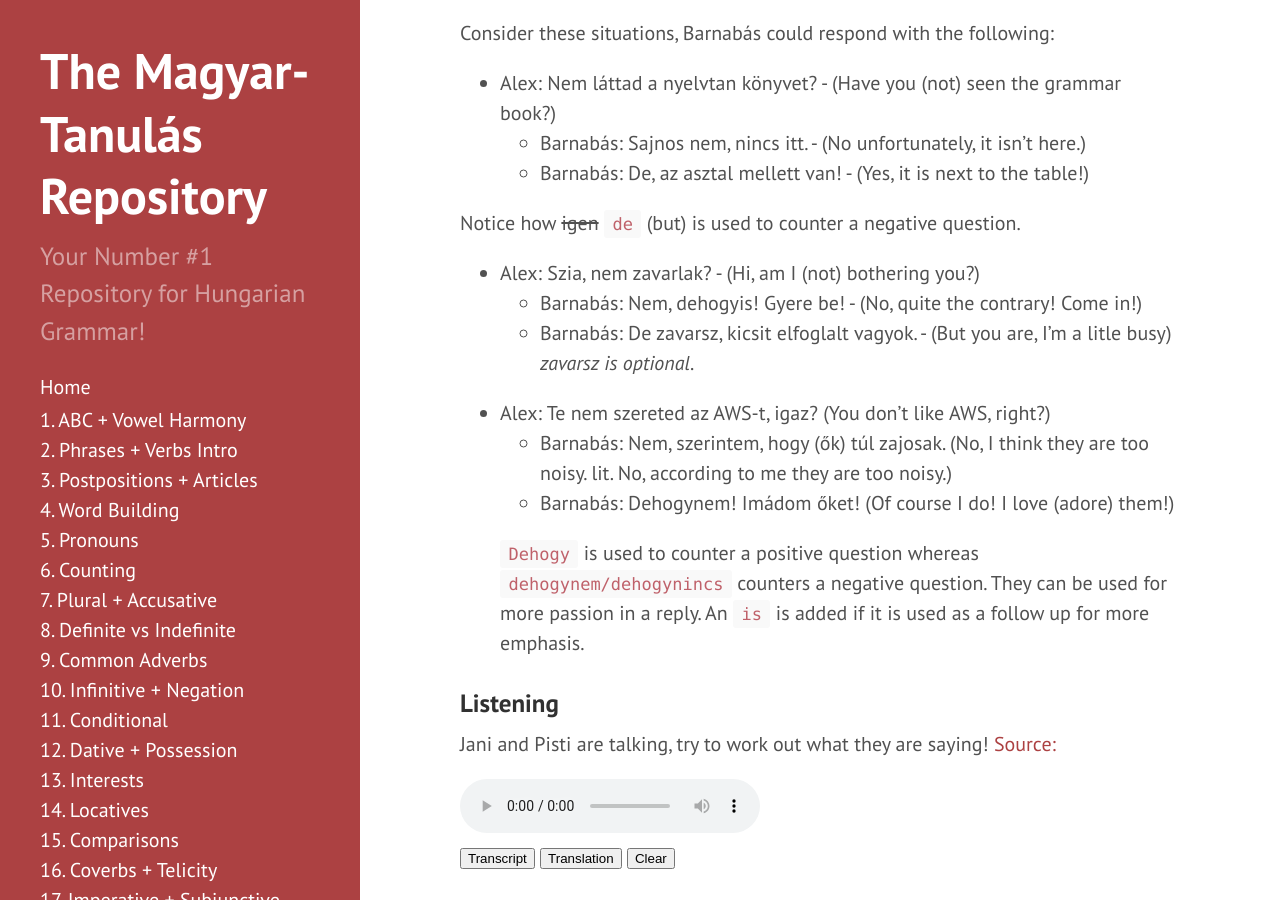
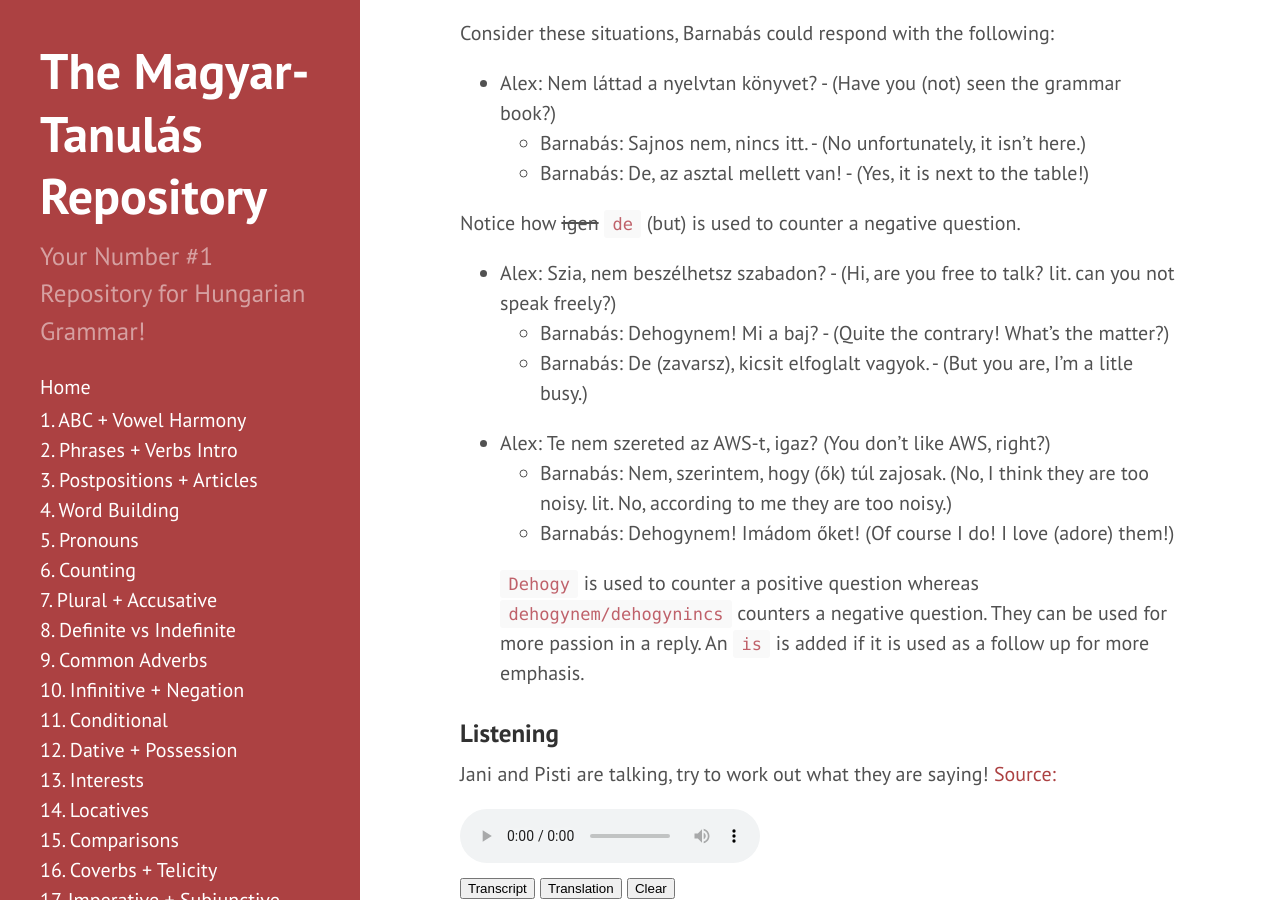
Before and after one commit to Magyartanulas/magyartanulas.github.io, a Jekyll site: the page built from infinitive_negation.md, in a window 1280 px wide and 900 px high, scrolled down 5421 px. Built offline with Jekyll 4.4.1, drawn with Linux system fonts in a browser that asks for light colours; comment, search, counter and statistics services are not loaded.

Commit message:
Update infinitive_negation.md

```diff
--- a/infinitive_negation.md
+++ b/infinitive_negation.md
@@ -164,9 +164,9 @@ Consider these situations, Barnabás could respond with the following:
 
 Notice how ~~igen~~ `de` (but) is used to counter a negative question.
 
-* Alex: Szia, nem zavarlak? - (Hi, am I (not) bothering you?)
-  * Barnabás: Nem, dehogyis! Gyere be! - (No, quite the contrary! Come in!)
-  * Barnabás: De zavarsz, kicsit elfoglalt vagyok. - (But you are, I'm a litle busy) *zavarsz is optional*.
+* Alex: Szia, nem beszélhetsz szabadon? - (Hi, are you free to talk? lit. can you not speak freely?)
+  * Barnabás: Dehogynem! Mi a baj? - (Quite the contrary! What's the matter?)
+  * Barnabás: De (zavarsz), kicsit elfoglalt vagyok. - (But you are, I'm a litle busy.)
 
 * Alex: Te nem szereted az AWS-t, igaz? (You don't like AWS, right?)
   * Barnabás: Nem, szerintem, hogy (ők) túl zajosak. (No, I think they are too noisy. lit. No, according to me they are too noisy.)
```
